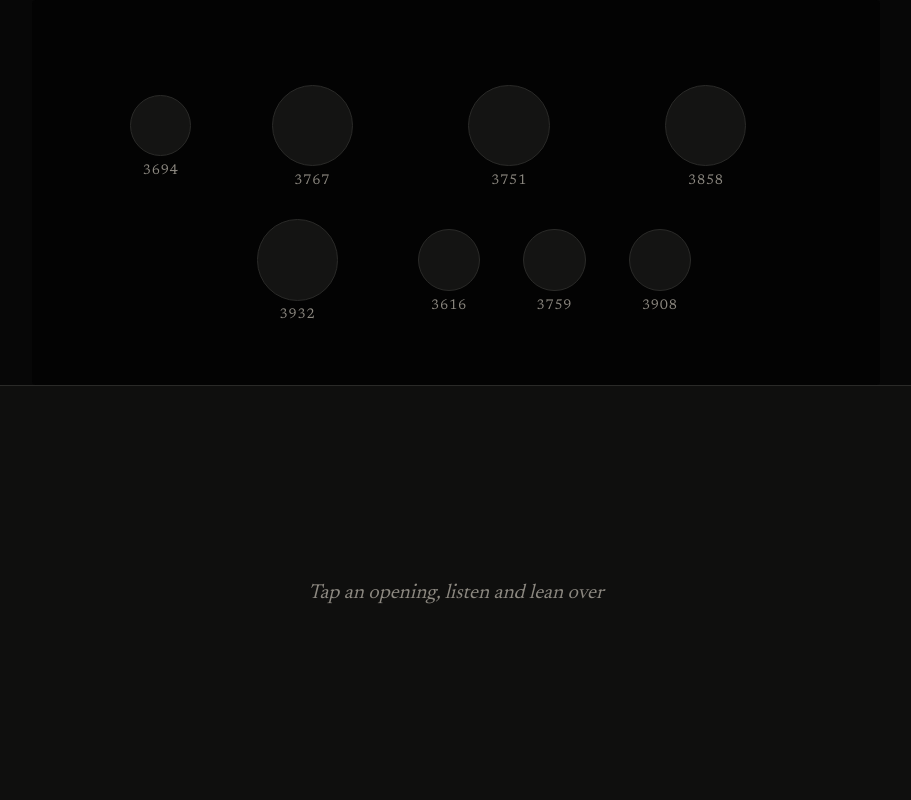
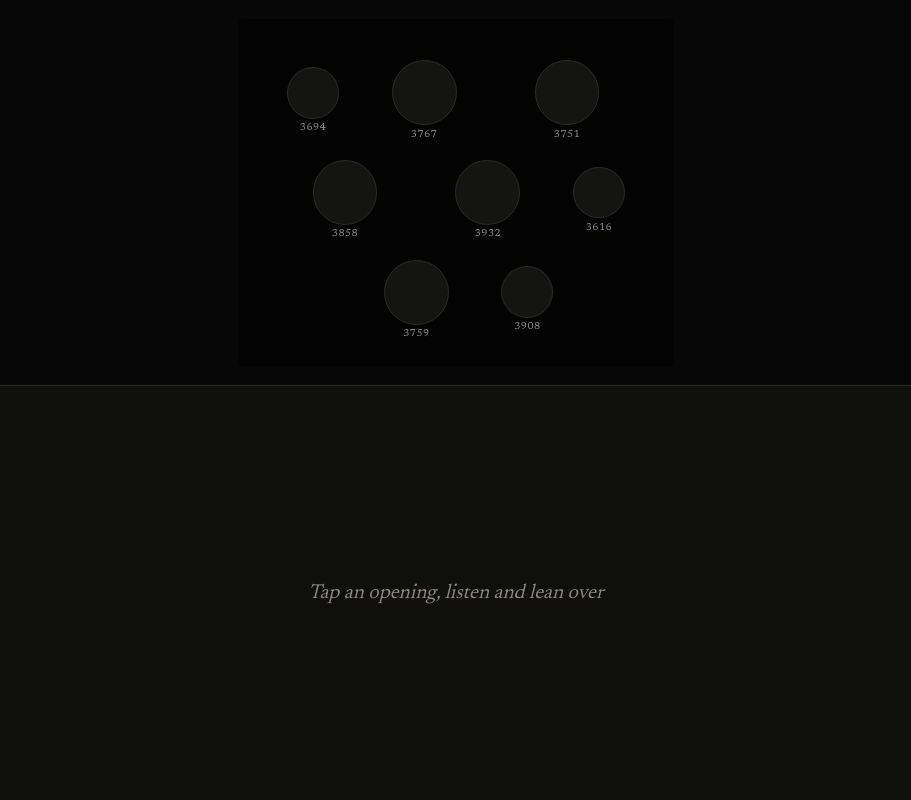
Before and after one commit to rosikm/model-zoo, a plain HTML site: page index.html in a window 1280 px wide. Shown: the whole page, without its empty margins (184-1095 px from the left). Drawn offline with Linux system fonts and the light colour scheme.

Commit message:
Align kiosk selector with updated exhibition box layout
Co-authored-by: Copilot <223556219+Copilot@users.noreply.github.com>
Copilot-Session: 2d3d1d74-ff28-4dc3-b5d1-dc007ea0822c

```diff
--- a/index.html
+++ b/index.html
@@ -59,9 +59,11 @@ html,body{margin:0;height:100%;overflow:hidden;background:var(--bg);color:var(--
 /* ---------- settings you may change ---------- */
 var CONFIG={
   order:["3694","3767","3751","3858","3932","3616","3759","3908"],
-  // Opening x, y and diameter in the landscape design's 1086 x 493 selector.
-  openings:[[126,122,78],[307,109,104],[559,109,104],[811,109,104],
-    [288,281,104],[494,293,80],[629,293,80],[764,293,80]],
+  // Saved box model: 50% prints, 2 cm panels, 1.5 cm lid, prints on the back panel.
+  lidSize:[100,80],
+  // Opening centre X, centre Y and model diameter in cm, from the lid's top-left.
+  openings:[[17,17,12],[42.625,17,15],[75.625,17,15],
+    [24.375,40,15],[57.375,40,15],[83,40,12],[40.875,63,15],[66.5,63,12]],
   narrationDir:"narration/", narrationExt:".mp3",
   idleSeconds:120                           // back to the start screen after this many seconds without a tap
 };
@@ -87,17 +89,17 @@ function buildHoles(){
   }
 }
 function layout(){
-  var top=$("top"),W=top.clientWidth,H=top.clientHeight,k=Math.min(W/1366,H/493),i,p;
+  var top=$("top"),W=top.clientWidth,H=top.clientHeight,k=.9*Math.min(W/CONFIG.lidSize[0],H/CONFIG.lidSize[1]),i,p;
   document.documentElement.style.setProperty("--unit",Math.max(.6,Math.min(window.innerWidth/1366,window.innerHeight/1024))+"px");
-  var lid=$("lid");lid.style.width=1086*k+"px";lid.style.height=493*k+"px";
-  lid.style.left=(W-1086*k)/2+"px";lid.style.top=(H-493*k)/2+"px";
+  var lid=$("lid");lid.style.width=CONFIG.lidSize[0]*k+"px";lid.style.height=CONFIG.lidSize[1]*k+"px";
+  lid.style.left=(W-CONFIG.lidSize[0]*k)/2+"px";lid.style.top=(H-CONFIG.lidSize[1]*k)/2+"px";
   for(i=0;i<CONFIG.order.length;i++){
     p=CONFIG.openings[i];
     holes[i].style.width=holes[i].style.height=p[2]*k+"px";
-    holes[i].style.left=p[0]*k+"px";holes[i].style.top=p[1]*k+"px";
-    labs[i].style.width=48*k+"px";labs[i].style.left=(p[0]+p[2]/2-24)*k+"px";
-    labs[i].style.top=(p[1]+p[2]+10)*k+"px";labs[i].style.fontSize=18*k+"px";
-    labs[i].style.letterSpacing=k+"px";
+    holes[i].style.left=(p[0]-p[2]/2)*k+"px";holes[i].style.top=(p[1]-p[2]/2)*k+"px";
+    labs[i].style.width=12*k+"px";labs[i].style.left=(p[0]-6)*k+"px";
+    labs[i].style.top=(p[1]+p[2]/2+1)*k+"px";labs[i].style.fontSize=Math.max(10,2*k)+"px";
+    labs[i].style.letterSpacing=.1*k+"px";
   }
 }
 
```
